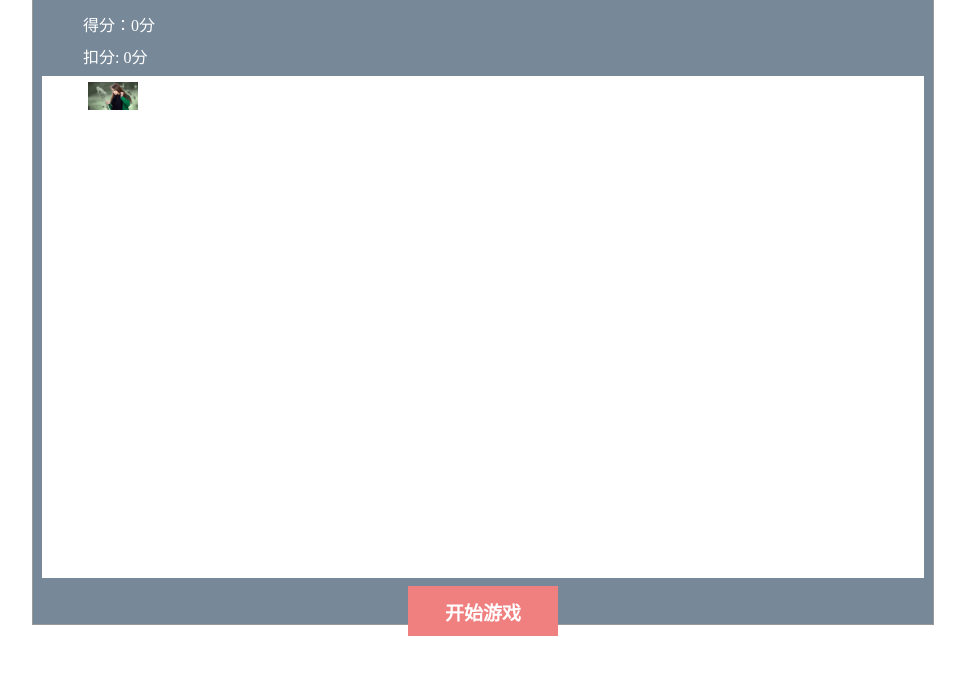
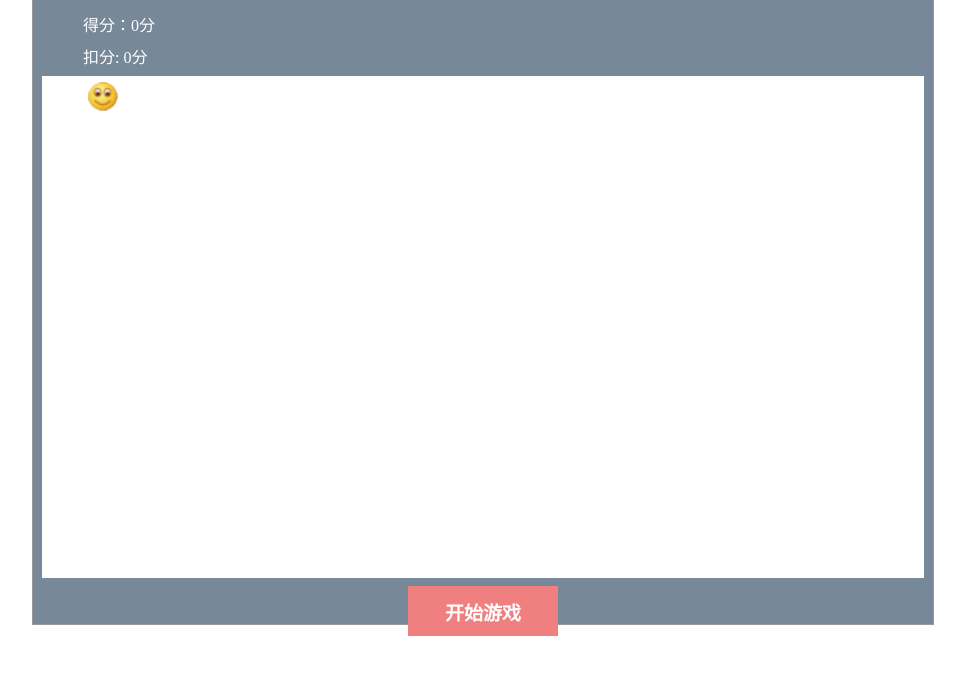
Before and after one commit to lilalilalila/Game, a plain HTML site: page index.html in a window 1280 px wide. Both pictures are taken after a click on the button "开始游戏". Shown: the part 107-782 px from the top of the page, without its empty margins (157-1122 px from the left). Drawn offline with Linux system fonts and the light colour scheme.

Commit message:
修改图片

```diff
--- a/index.html
+++ b/index.html
@@ -51,7 +51,7 @@
 				top: -30px;
 				left: 0;
 				display: block;
-				width: 50px;
+				width: 30px;
 				filter: alpha(opacity = 100);
 				opacity: 1;
 			}
@@ -83,7 +83,7 @@
 				var oImg = oShow.getElementsByTagName('img')[0];
 				var oFinish = document.getElementById('finish');
 
-				var arr = ['img/1.jpg','img/2.jpg','img/3.jpg','img/4.jpg','img/5.jpg','img/6.jpg','img/7.jpg','img/8.jpg']
+				var arr = ['img/1.png','img/2.png','img/3.png','img/4.png','img/5.png','img/6.png','img/7.png','img/8.png']
 
 				var Mark = null;
 
@@ -123,6 +123,7 @@
 						if(dis < 500) {
 							oImg.onclick = function () {
 								clearInterval(oImg.timer);
+								oImg.src = 'img/9.png';
 								shake(function(){
 									hid(function(){
 										oImg.src = arr[Math.round(Math.random()*7)]
```
Also changed, not shown: img/1.png (added), img/2.png (added), img/3.png (added), img/4.png (added), img/5.png (added), img/6.png (added), img/7.png (added), img/8.png (added), img/9.png (added).
